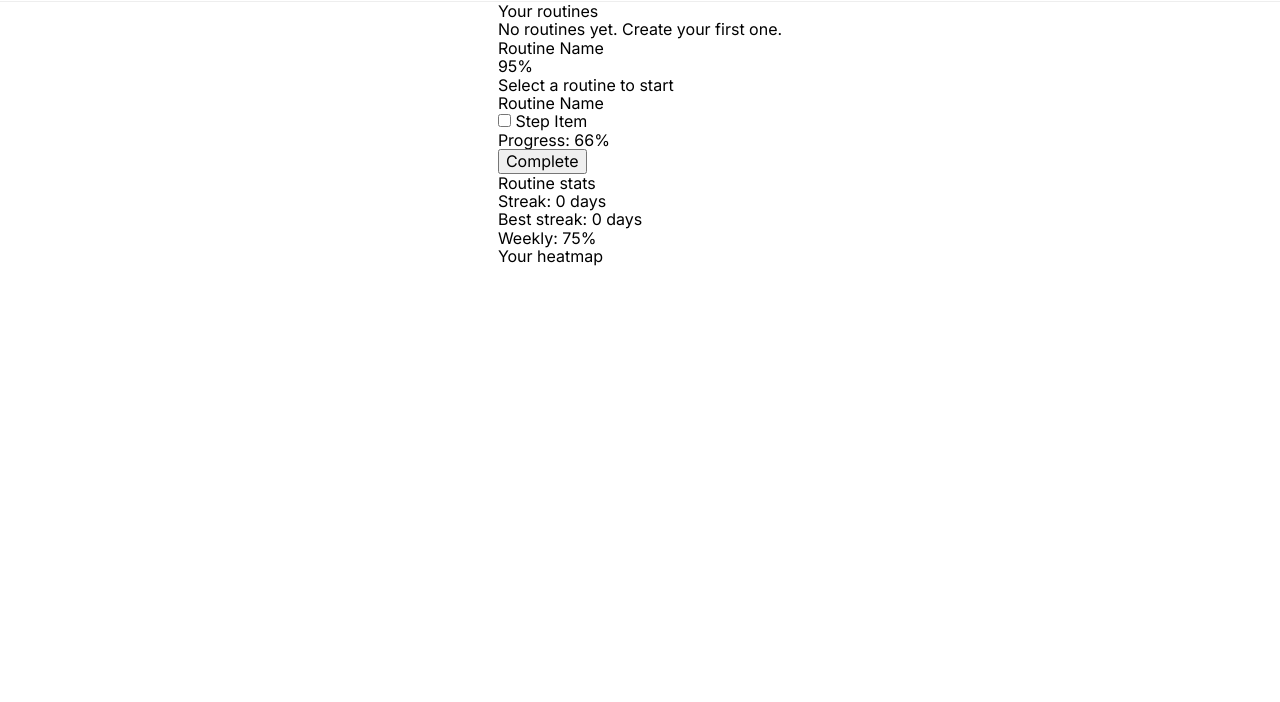
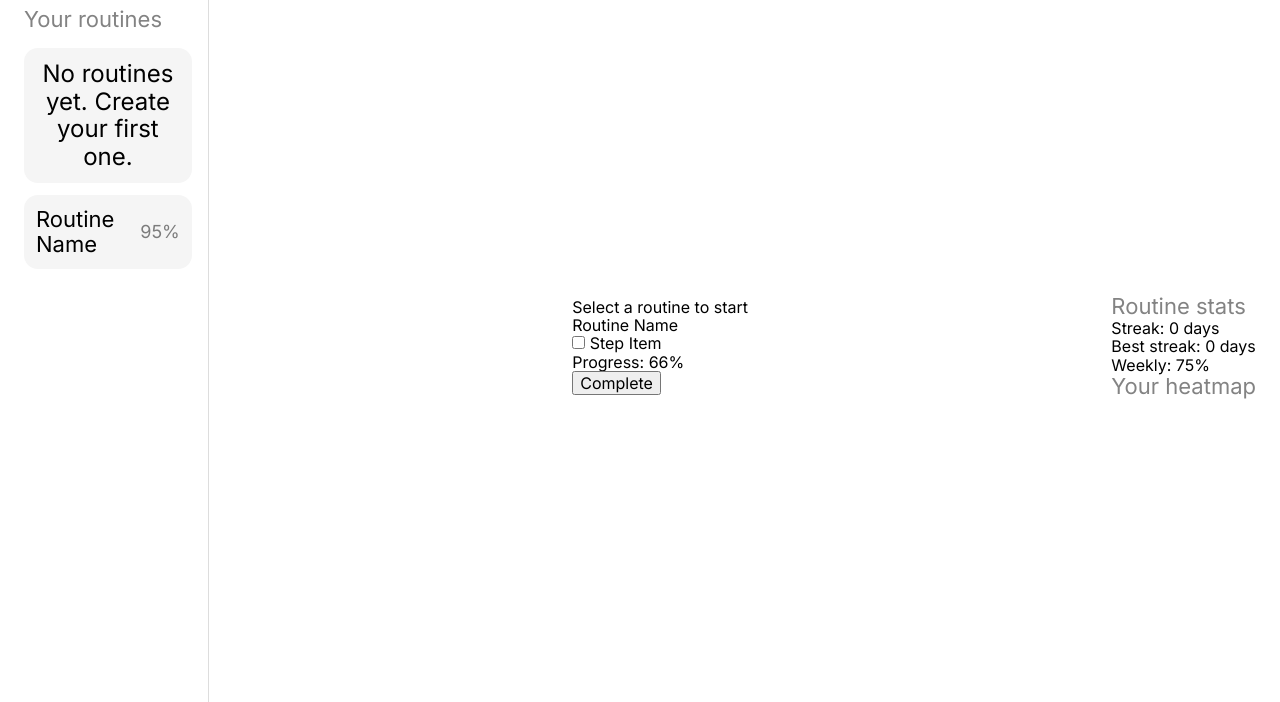
Before and after one commit to yabluninn/routine-focus-heatmap, a plain HTML site: page index.html in a window 1280 px wide. Shown: the part 98-800 px from the top of the page. Drawn offline with Linux system fonts and the light colour scheme.

Commit message:
style: add styling for routines layout

```diff
--- a/styles/header.css
+++ b/styles/header.css
@@ -4,7 +4,7 @@
   align-items: center;
   width: 100%;
   height: 100px;
-  border-bottom: 1px solid #eee;
+  border-bottom: 1px solid #ddd;
   padding-left: var(--default-padding);
   padding-right: var(--default-padding);
 }
--- a/styles/main.css
+++ b/styles/main.css
@@ -1,14 +1,9 @@
-/**
-  |============================
-  | include css partials with
-  | default @import url()
-  |============================
-*/
 /* Common styles */
 @import url("./header.css");
+@import url("./routines.css");
 
 :root {
-  --default-padding: 144px;
+  --default-padding: 24px;
   --main-color: rgb(177, 42, 255);
   --hovered-color: rgb(143, 22, 213);
 }
@@ -24,5 +19,22 @@ html {
   align-items: center;
   flex-direction: column;
   width: 100%;
+  height: 100vh;
+}
+
+.container {
+  display: flex;
+  justify-content: space-between;
+  align-items: center;
+  flex-direction: row;
+  width: 100%;
   height: 100%;
+  padding-left: var(--default-padding);
+  padding-right: var(--default-padding);
 }
+
+.container-title {
+  font-size: 22px;
+  font-weight: 5400;
+  color: #838383;
+}
--- /dev/null
+++ b/styles/routines.css
@@ -0,0 +1,47 @@
+.routines-container {
+  width: 15%;
+  height: 100%;
+  border-right: 1px solid #ddd;
+  display: flex;
+  justify-content: start;
+  align-items: start;
+  flex-direction: column;
+  gap: 16px;
+  padding: 16px 16px 16px 0px;
+}
+
+.routines-list {
+  width: 100%;
+  display: flex;
+  justify-content: start;
+  align-items: start;
+  flex-direction: column;
+  gap: 12px;
+}
+
+.routines-empty-state {
+  font-size: 24px;
+  background-color: #f5f5f5;
+  border-radius: 14px;
+  padding: 12px;
+  text-align: center;
+}
+
+.routine-item {
+  width: 100%;
+  display: flex;
+  justify-content: space-between;
+  align-items: center;
+  background-color: #f5f5f5;
+  border-radius: 14px;
+  padding: 12px;
+}
+
+.routine-name {
+  font-size: 22px;
+}
+
+.routine-progress {
+  font-size: 18px;
+  color: #7c7c7c;
+}
```
